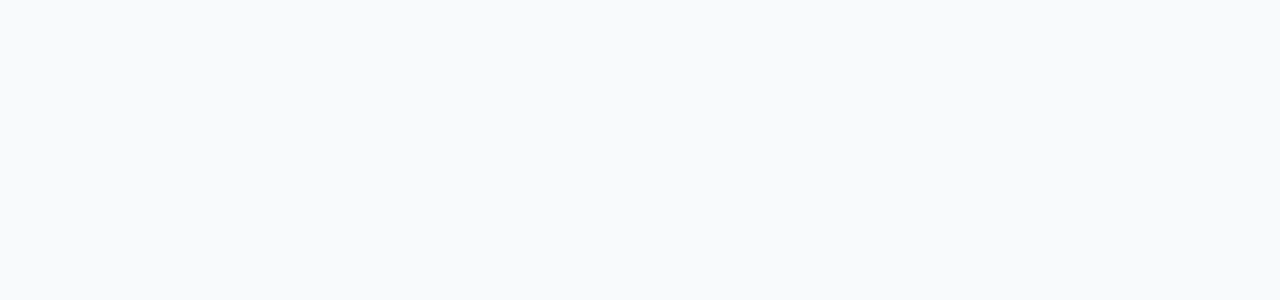
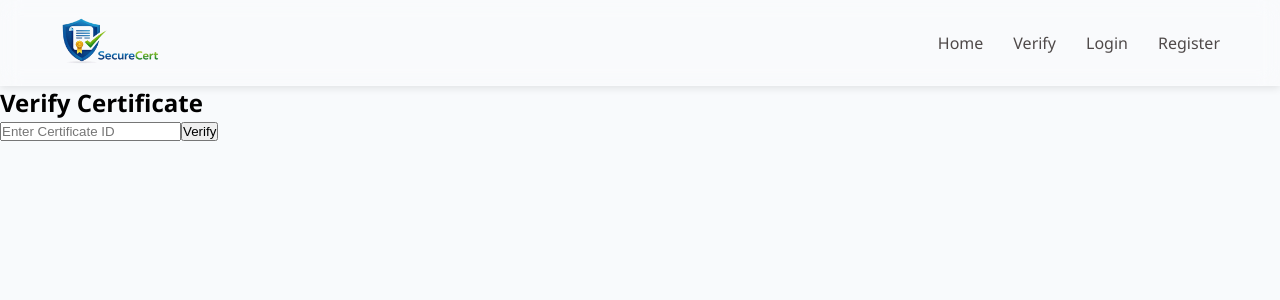
Before and after one commit to MuttannaSingadi/certificate-verification-system, a React (Vite) app in the folder frontend/: page /search-certificate in a window 1280 px wide. Before the commit this address had no page. Shown: the top 300 px of the page. Built offline with nearby package versions, Linux system fonts and the light colour scheme.

Commit message:
Add search certificate feature

```diff
--- a/frontend/src/App.jsx
+++ b/frontend/src/App.jsx
@@ -5,7 +5,7 @@ import Register from "./pages/Register";
 import Login from "./pages/Login";
 import Dashboard from "./pages/Dashboard";
 import UploadStudents from "./pages/UploadStudents";
-
+import SearchCertificate from "./pages/SearchCertificate";
 function App() {
   return (
     <BrowserRouter>
@@ -16,6 +16,7 @@ function App() {
         <Route path="/login" element={<Login />} />
         <Route path="/dashboard" element={<Dashboard />} />
         <Route path="/uploadstudents" element={<UploadStudents />} />
+        <Route path="/search-certificate" element={<SearchCertificate />} />
       </Routes>
     </BrowserRouter>
   );
--- /dev/null
+++ b/frontend/src/pages/SearchCertificate.jsx
@@ -0,0 +1,76 @@
+import { useState } from "react";
+import Navbar from "../components/Navbar";
+import "../styles/search.css";
+
+export default function SearchCertificate() {
+
+    const [certificateId, setCertificateId] = useState("");
+    const [result, setResult] = useState(null);
+
+    const handleSearch = async () => {
+
+        if (!certificateId) {
+            alert("Enter Certificate ID");
+            return;
+        }
+
+        try {
+
+            const res = await fetch(
+                `https://certificate-verification-system-tpcf.onrender.com/api/certificates/${certificateId}`
+            );
+
+            if (!res.ok) {
+                alert("Certificate not found");
+                return;
+            }
+
+            const data = await res.json();
+            setResult(data);
+
+        } catch (error) {
+            console.log(error);
+            alert("Error fetching certificate");
+        }
+    };
+
+    return (
+        <>
+            <Navbar />
+
+            <div className="search-container">
+
+                <h2>Verify Certificate</h2>
+
+                <div className="search-box">
+
+                    <input
+                        type="text"
+                        placeholder="Enter Certificate ID"
+                        value={certificateId}
+                        onChange={(e) => setCertificateId(e.target.value)}
+                    />
+
+                    <button onClick={handleSearch}>
+                        Verify
+                    </button>
+
+                </div>
+
+                {result && (
+                    <div className="result-card">
+
+                        <h3>Certificate Details</h3>
+
+                        <p><b>Name:</b> {result.name}</p>
+                        <p><b>Email:</b> {result.email}</p>
+                        <p><b>Course:</b> {result.course}</p>
+                        <p><b>Certificate ID:</b> {result.certificateId}</p>
+
+                    </div>
+                )}
+
+            </div>
+        </>
+    );
+}
```
Also changed, not shown: frontend/src/styles/search.css (added), 2 other files (tests, documents, lock files or other folders).
